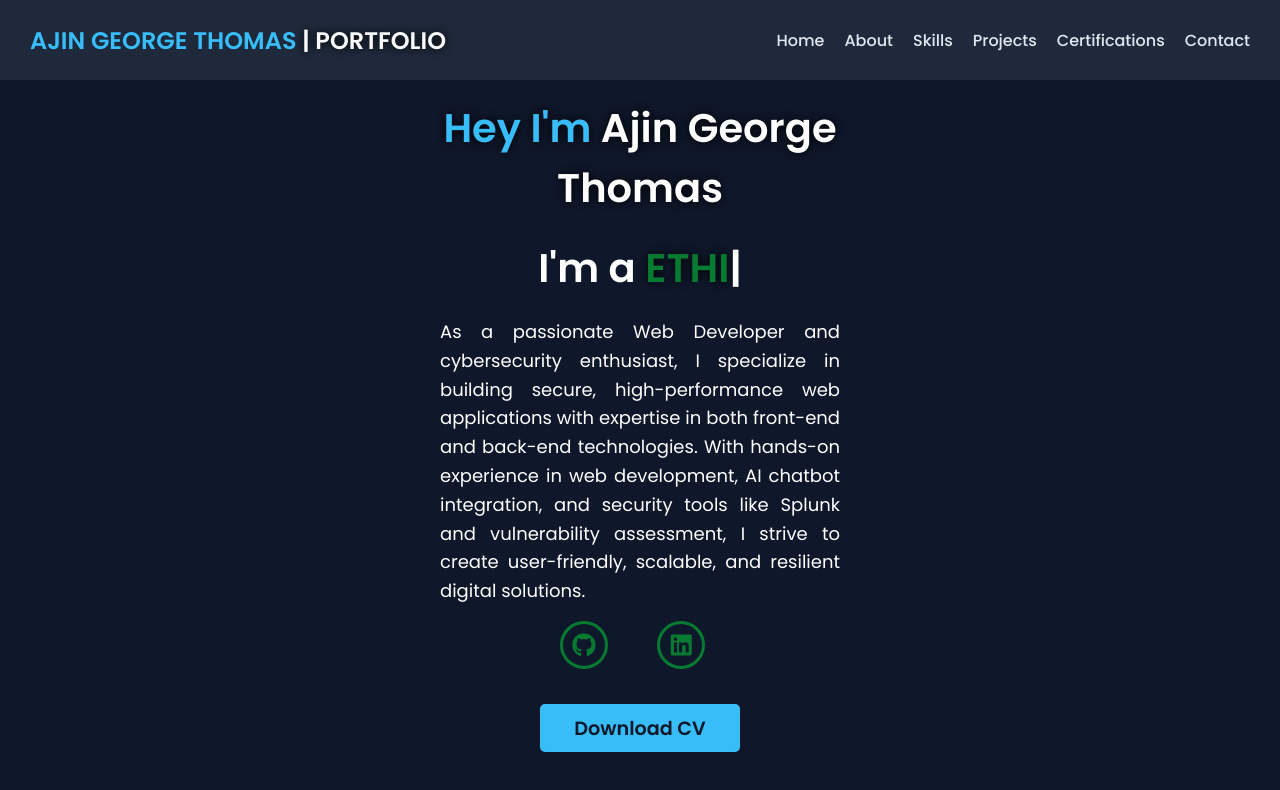
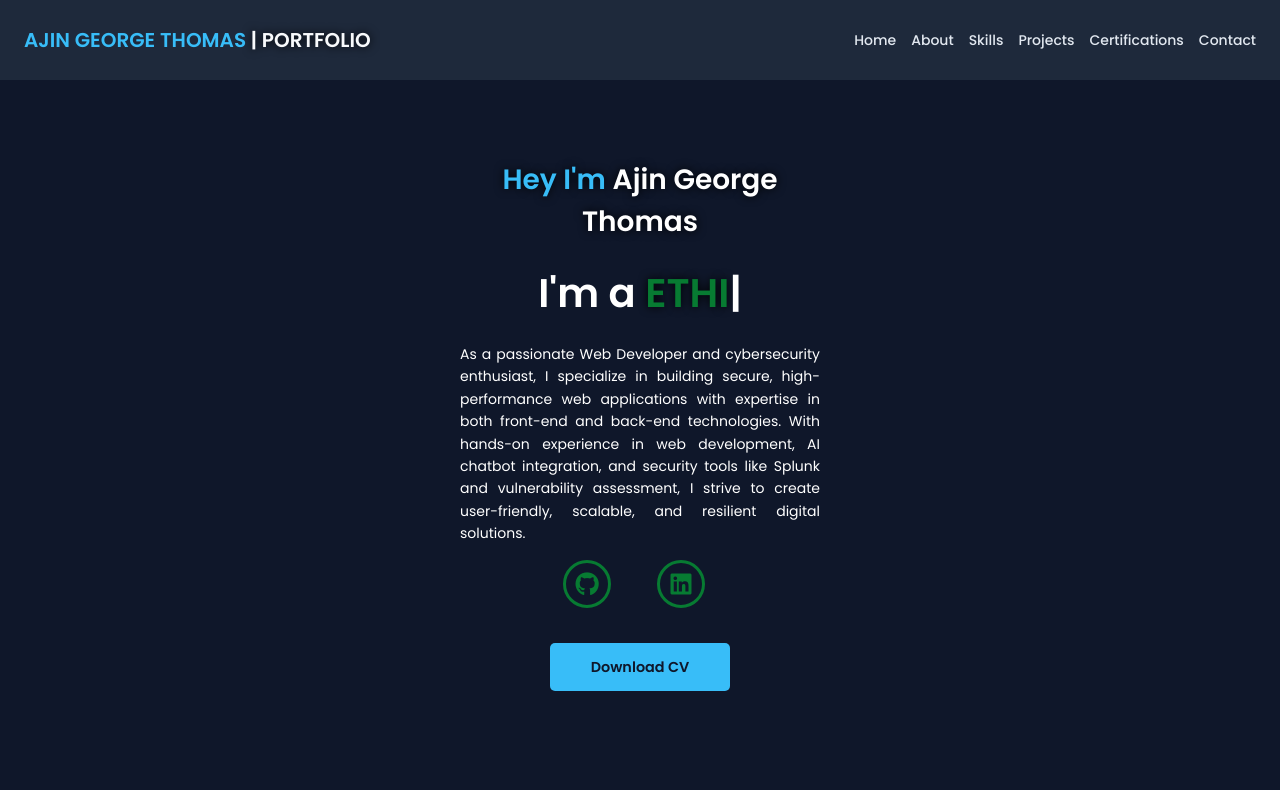
Before and after one commit to Ajin34/portfolio.github.io, a plain HTML site: page index.html in a window 1280 px wide. Drawn offline with nearby package versions, Linux system fonts and the light colour scheme.

Commit message:
index.html

```diff
--- a/index.html
+++ b/index.html
@@ -15,16 +15,17 @@
       font-family: 'Segoe UI', Tahoma, Geneva, Verdana, sans-serif;
       background-color: #0f172a;
       color: #e2e8f0;
+      font-size: 14px;
     }
     nav {
       background-color: #1e293b;
-      padding: 15px 30px;
+      padding: 12px 24px;
       display: flex;
       justify-content: space-between;
       align-items: center;
     }
     .logo {
-      font-size: 1.5rem;
+      font-size: 1.25rem;
       font-weight: bold;
       color: #38bdf8;
     }
@@ -33,7 +34,7 @@
     }
     .links {
       display: flex;
-      gap: 20px;
+      gap: 15px;
     }
     .link a {
       color: #e2e8f0;
@@ -44,18 +45,18 @@
       color: #38bdf8;
     }
     section {
-      padding: 60px 20px;
+      padding: 40px 16px;
     }
     .main-container {
-      max-width: 1000px;
+      max-width: 900px;
       margin: 0 auto;
     }
     .content h1 {
-      font-size: 2.5rem;
+      font-size: 1.75rem;
       color: #38bdf8;
     }
     .typewriter {
-      font-size: 1.25rem;
+      font-size: 1rem;
       margin-top: 10px;
       margin-bottom: 20px;
     }
@@ -64,20 +65,21 @@
     }
     .social-links a {
       color: #e2e8f0;
-      margin-right: 15px;
-      font-size: 1.5rem;
+      margin-right: 12px;
+      font-size: 1.25rem;
     }
     .social-links a:hover {
       color: #38bdf8;
     }
     .btn button {
-      padding: 10px 20px;
+      padding: 8px 16px;
       background-color: #38bdf8;
       color: #0f172a;
       border: none;
       border-radius: 5px;
       font-weight: bold;
       cursor: pointer;
+      font-size: 0.9rem;
     }
     .btn button:hover {
       background-color: #0ea5e9;
@@ -108,7 +110,7 @@
         <h1 data-aos="fade-left" data-aos-duration="1500" data-aos-delay="700">Hey I'm <span>Ajin George Thomas</span></h1>
         <div class="typewriter" data-aos="fade-right" data-aos-duration="1500" data-aos-delay="900">I'm a <span class="typewriter-text">Cybersecurity Specialist | Web Developer</span><label for="">|</label></div>
         <p data-aos="flip-down" data-aos-duration="1500" data-aos-delay="1100"
-           style="text-align: justify; line-height: 1.6; font-size: 18px;">
+           style="text-align: justify; line-height: 1.6; font-size: 14px;">
           As a passionate Web Developer and cybersecurity enthusiast, I specialize in building
           secure, high-performance web applications with expertise in both front-end and
           back-end technologies. With hands-on experience in web development, AI chatbot
```
